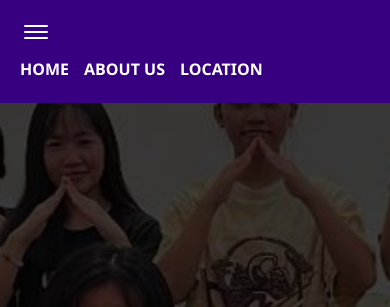
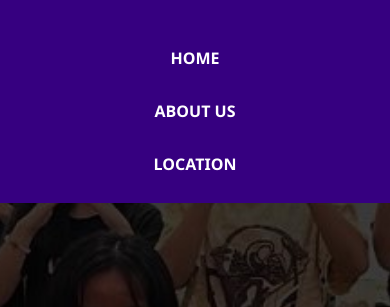
Before and after one commit to Memet-webdev/Komsel_SMA, a plain HTML site: page index.html in a window 390 px wide. Both pictures are taken after a click on the element 41 px from the left and 79 px from the top of the page. Shown: the part 51-358 px from the top of the page. Drawn offline with nearby package versions, Linux system fonts and the light colour scheme.

Commit message:
Update Style.css
responsive

```diff
--- a/Style.css
+++ b/Style.css
@@ -195,8 +195,9 @@ nav {
 }
 
 
-/* Tablet (min width 600px sampai 900px) */
-@media (min-width: 600px) and (max-width: 900px) {
+/* Mobile style */
+@media (max-width: 599px) {
+  nav {
     display: none;
     flex-direction: column;
     background-color: #360080;
@@ -229,8 +230,8 @@ nav {
 }
 
 
-/* Mobile style */
-@media (max-width: 768px) {
+/* Tablet (min width 600px sampai 900px) */
+@media (min-width: 600px) and (max-width: 900px) {
   header {
     padding: 15px 30px;
   }
@@ -276,7 +277,7 @@ nav {
   }
 }
 
-/* Smartphone (max width 599px) */
+/* Smartphone (max width 768px) */
 @media (max-width: 599px) {
   header {
     flex-direction: column;
```
